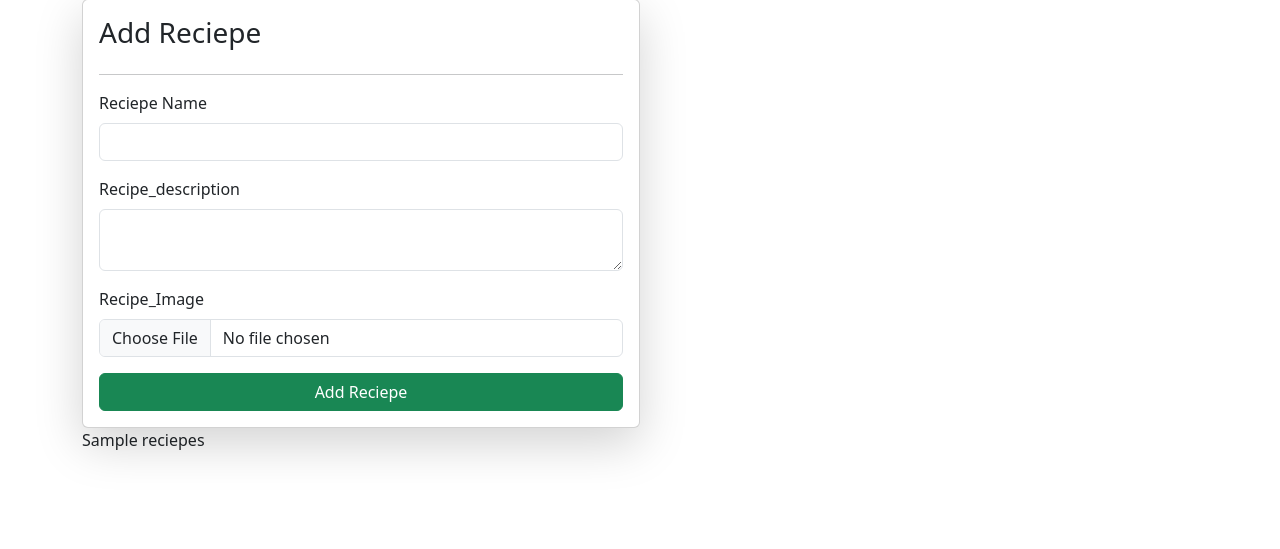
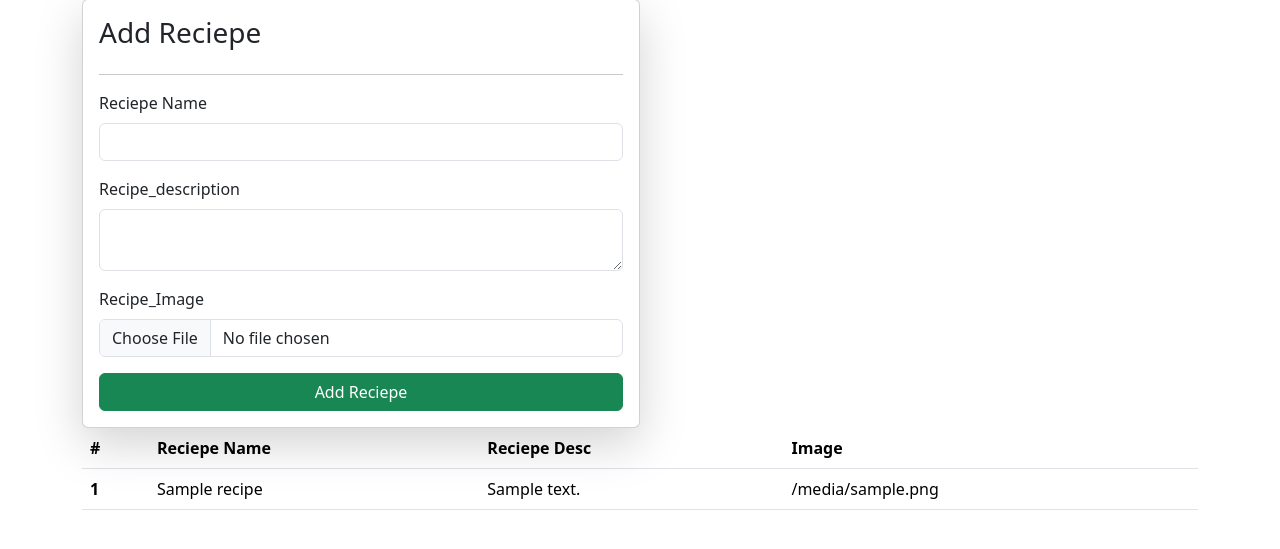
Before and after one commit to merdhruv/DjangoProject, a Django app: template backenddjango/vege/templates/reciepes.html in a window 1280 px wide. Shown: the part 49-598 px from the top of the page. Run offline with Django 3.2, Linux system fonts and the light colour scheme; the template is opened without the code that fills it: most values are stand-ins (such as "Sample title", 1, 10 or a date in 2020).

Commit message:
reciepe_table_added

```diff
--- a/backenddjango/vege/templates/reciepes.html
+++ b/backenddjango/vege/templates/reciepes.html
@@ -23,6 +23,26 @@
 
             <button type="submit" class="btn btn-success">Add Reciepe</button>
           </form>
-          {{reciepes}}
+
+          <table class="table">
+            <thead>
+              <tr>
+                <th scope="col">#</th>
+                <th scope="col">Reciepe Name</th>
+                <th scope="col">Reciepe Desc</th>
+                <th scope="col">Image</th>
+              </tr>
+            </thead>
+            <tbody>
+              {%for recipe in reciepes%}
+              <tr>
+                <th scope="row">{{forloop.counter}}</th>
+                <td>{{recipe.reciepe_name}}</td>
+                <td>{{recipe.reciepe_description |truncatechars:60}}</td>
+                <td>{{reciepe.reciepe_image}}</td>
+              </tr>
+            {%endfor%}
+            </tbody>
+          </table>
     </div>
 {%endblock%}
```
